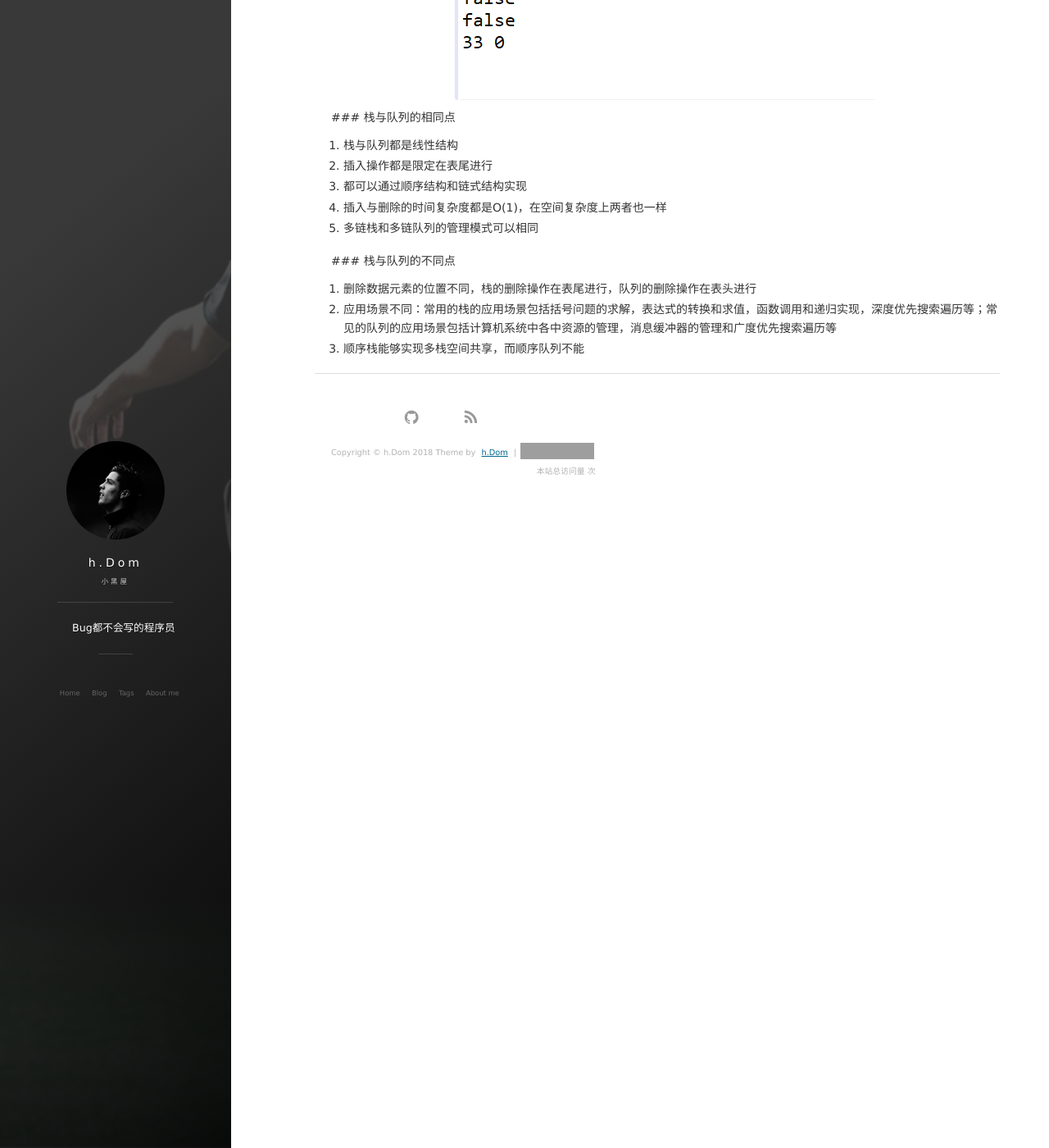
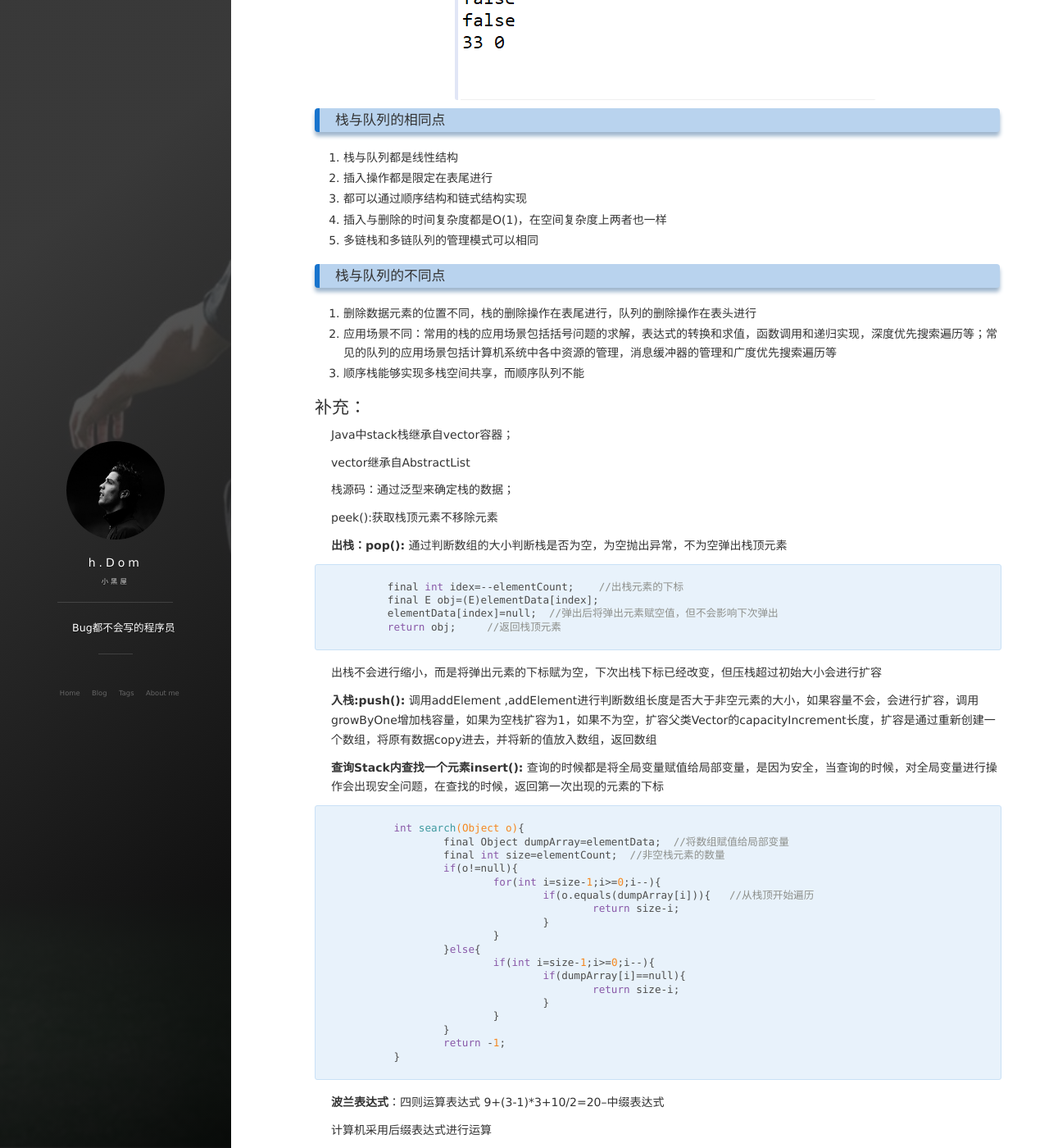
Before and after one commit to justice69/cr1753343566.github.io, a Jekyll site: the page built from _posts/2018-09-03-栈与队列.md, in a window 1280 px wide and 1400 px high, scrolled down 3997 px. Shown: the whole window at 82% size. Built offline with Jekyll 4.4.1, drawn with Linux system fonts in a browser that asks for light colours; nearby versions of some CDN libraries; comment, search, counter and statistics services are not loaded; some of the changed text lies outside the part shown; grey boxes are pictures that could not be loaded.

Commit message:
栈与队列

```diff
--- a/_posts/2018-09-03-栈与队列.md
+++ b/_posts/2018-09-03-栈与队列.md
@@ -9,7 +9,7 @@ tag:  数据结构
 
 ### 栈
 
-栈的底层实现是一个数组，特点：先进后出，后进先出 ***栈的插入删除操作只允许在栈顶进行 满足FIFO***
+栈的底层实现是一个数组，栈里允许出现重复元素，特点：先进后出，后进先出 ***栈的插入删除操作只允许在栈顶进行 满足FIFO***
 
 模拟栈的实现：
 
@@ -202,7 +202,7 @@ tag:  数据结构
 
  <img src="/images/Blog/queue.jpg" >
 
- ### 栈与队列的相同点
+### 栈与队列的相同点
 
  1. 栈与队列都是线性结构
  2. 插入操作都是限定在表尾进行
@@ -210,8 +210,68 @@ tag:  数据结构
  4. 插入与删除的时间复杂度都是O(1)，在空间复杂度上两者也一样
  5. 多链栈和多链队列的管理模式可以相同
 
- ### 栈与队列的不同点
+### 栈与队列的不同点
 
  1. 删除数据元素的位置不同，栈的删除操作在表尾进行，队列的删除操作在表头进行
  2. 应用场景不同：常用的栈的应用场景包括括号问题的求解，表达式的转换和求值，函数调用和递归实现，深度优先搜索遍历等；常见的队列的应用场景包括计算机系统中各中资源的管理，消息缓冲器的管理和广度优先搜索遍历等
  3. 顺序栈能够实现多栈空间共享，而顺序队列不能
+
+
+## 补充：
+
+Java中stack栈继承自vector容器；
+
+vector继承自AbstractList
+
+栈源码：通过泛型来确定栈的数据；
+
+peek():获取栈顶元素不移除元素
+
+**出栈：pop():** 通过判断数组的大小判断栈是否为空，为空抛出异常，不为空弹出栈顶元素
+
+		final int idex=--elementCount;    //出栈元素的下标
+		final E obj=(E)elementData[index];
+		elementData[index]=null;  //弹出后将弹出元素赋空值，但不会影响下次弹出
+		return obj;     //返回栈顶元素
+
+出栈不会进行缩小，而是将弹出元素的下标赋为空，下次出栈下标已经改变，但压栈超过初始大小会进行扩容
+
+**入栈:push():** 调用addElement ,addElement进行判断数组长度是否大于非空元素的大小，如果容量不会，会进行扩容，调用growByOne增加栈容量，如果为空栈扩容为1，如果不为空，扩容父类Vector的capacityIncrement长度，扩容是通过重新创建一个数组，将原有数据copy进去，并将新的值放入数组，返回数组
+
+**查询Stack内查找一个元素insert():** 查询的时候都是将全局变量赋值给局部变量，是因为安全，当查询的时候，对全局变量进行操作会出现安全问题，在查找的时候，返回第一次出现的元素的下标
+
+		 int search(Object o){
+			 final Object dumpArray=elementData;  //将数组赋值给局部变量
+			 final int size=elementCount;  //非空栈元素的数量
+			 if(o!=null){
+				 for(int i=size-1;i>=0;i--){
+					 if(o.equals(dumpArray[i])){   //从栈顶开始遍历
+						 return size-i;
+					 }
+				 }
+			 }else{
+				 if(int i=size-1;i>=0;i--){
+					 if(dumpArray[i]==null){
+						 return size-i;
+					 }
+				 }
+			 }
+			 return -1;
+		 }
+
+**波兰表达式**：四则运算表达式 9+(3-1)*3+10/2=20--中缀表达式
+
+计算机采用后缀表达式进行运算
+
+后缀表达式：栈结构实现:数据入栈，当碰到运算符的时候进行出栈，并进行计算，并将结果再入栈
+
+		931-3*+10 2/+
+		923*+10 2/ +
+		96+10 2/ +
+		15 10 2/ +
+		15 5 +
+		20
+
+中缀表达式转后缀表达式：数字输出，运算符进栈，括号匹配出栈，栈顶优先级低出栈
+
+代码：
```
Also changed, not shown: images/Blog/gc.jpg (added).
